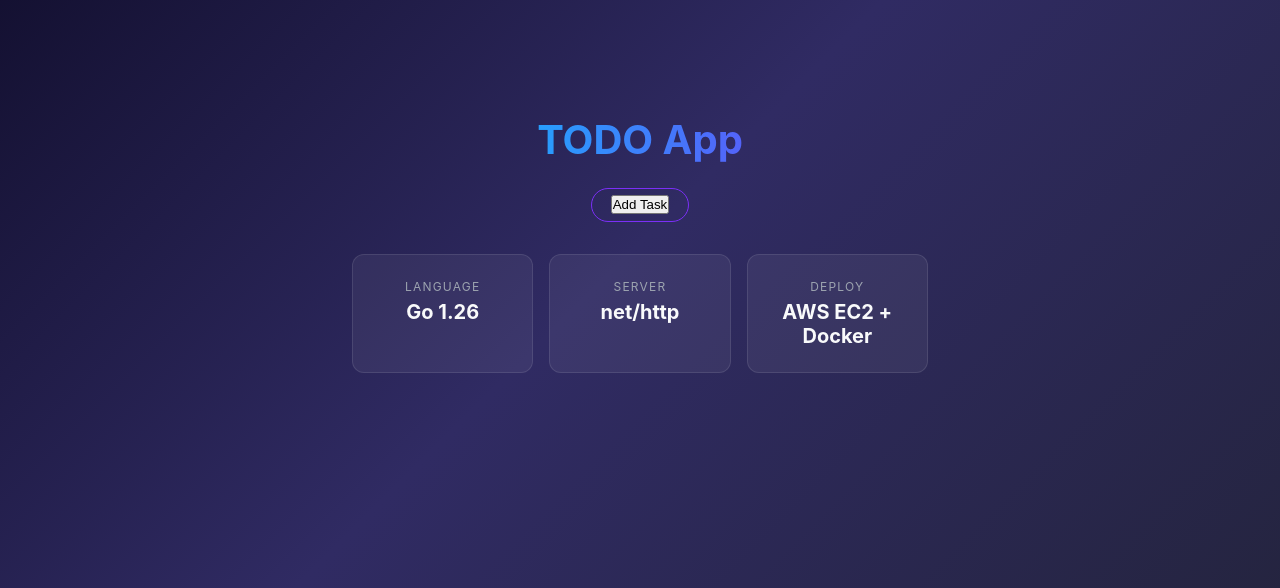
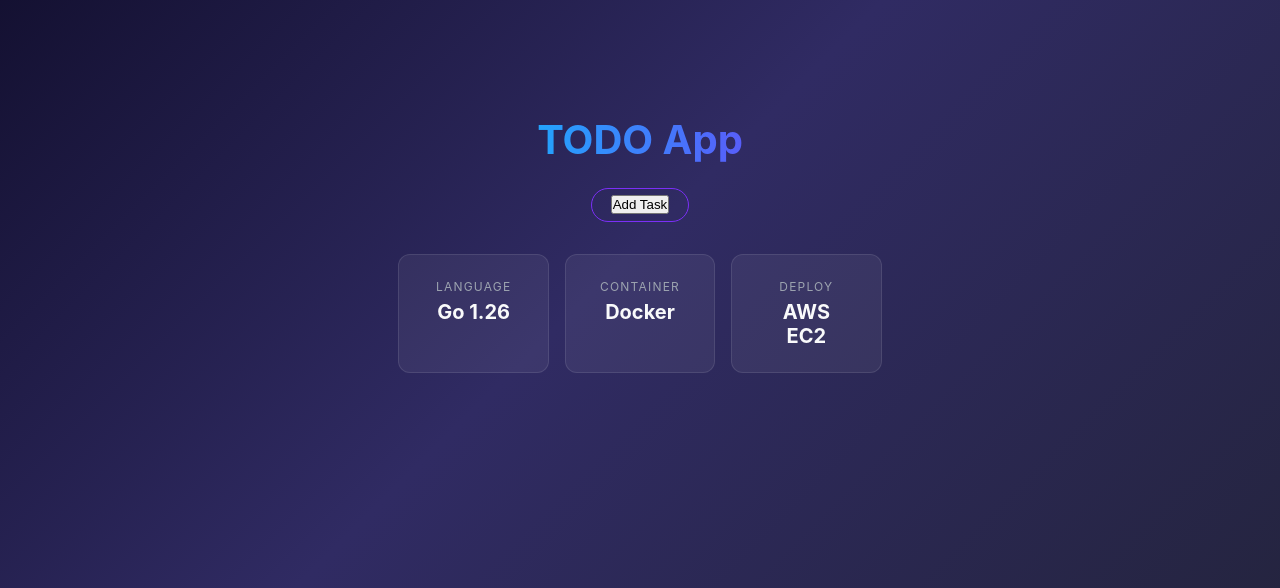
Before and after one commit to VarshneyPranjal/todoApp, a Python web app: template templates/index.html in a window 1280 px wide. Shown: the part 156-744 px from the top of the page. Run offline with Jinja, Linux system fonts and the light colour scheme; the template is opened without the code that fills it, so the values that code supplies are empty.

Commit message:
Update server and deployment information in index.html

```diff
--- a/templates/index.html
+++ b/templates/index.html
@@ -75,12 +75,12 @@
                 <strong>Go 1.26</strong>
             </div>
             <div class="card">
-                <span>Server</span>
-                <strong>net/http</strong>
+                <span>Container</span>
+                <strong>Docker</strong>
             </div>
             <div class="card">
                 <span>Deploy</span>
-                <strong>AWS EC2 + Docker</strong>
+                <strong>AWS EC2</strong>
             </div>
         </div>
     </div>
```
